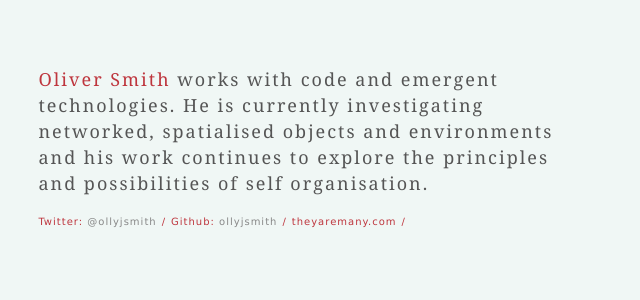
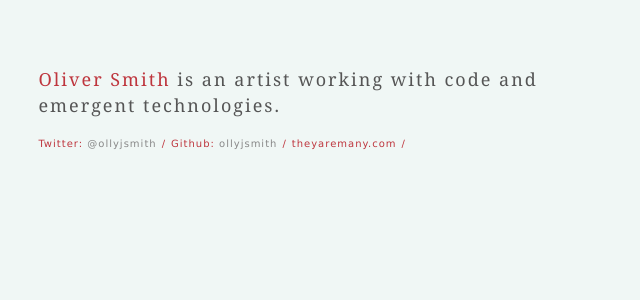
Before and after one commit to ojsmi/site, a PHP site: page / in a window 1280 px wide, after a click on "About". Shown: the part 86-386 px from the top of the page, without its empty margins (0-640 px from the left). Run offline with PHP 8.4, Linux system fonts and the light colour scheme.

Commit message:
content update

```diff
--- a/index.php
+++ b/index.php
@@ -3,7 +3,7 @@
 	<div id="content">
 		<hr><!-- provides a visual break if styles are disabled (hidden in stylesheet) -->
 		<header id="about" class="about">
-			<p class="large-text"><span class="red">Oliver Smith</span> works with code and emergent technologies. He is currently investigating networked, spatialised objects and environments and his work continues to explore the principles and possibilities of self organisation.</p>
+			<p class="large-text"><span class="red">Oliver Smith</span> is an artist working with code and emergent technologies.</p>
 			<br/>
 			<ul class="small-text">
 				<li class="red">Twitter: <a href="http://twitter.com/ollyjsmith">@ollyjsmith</a></li>
```
